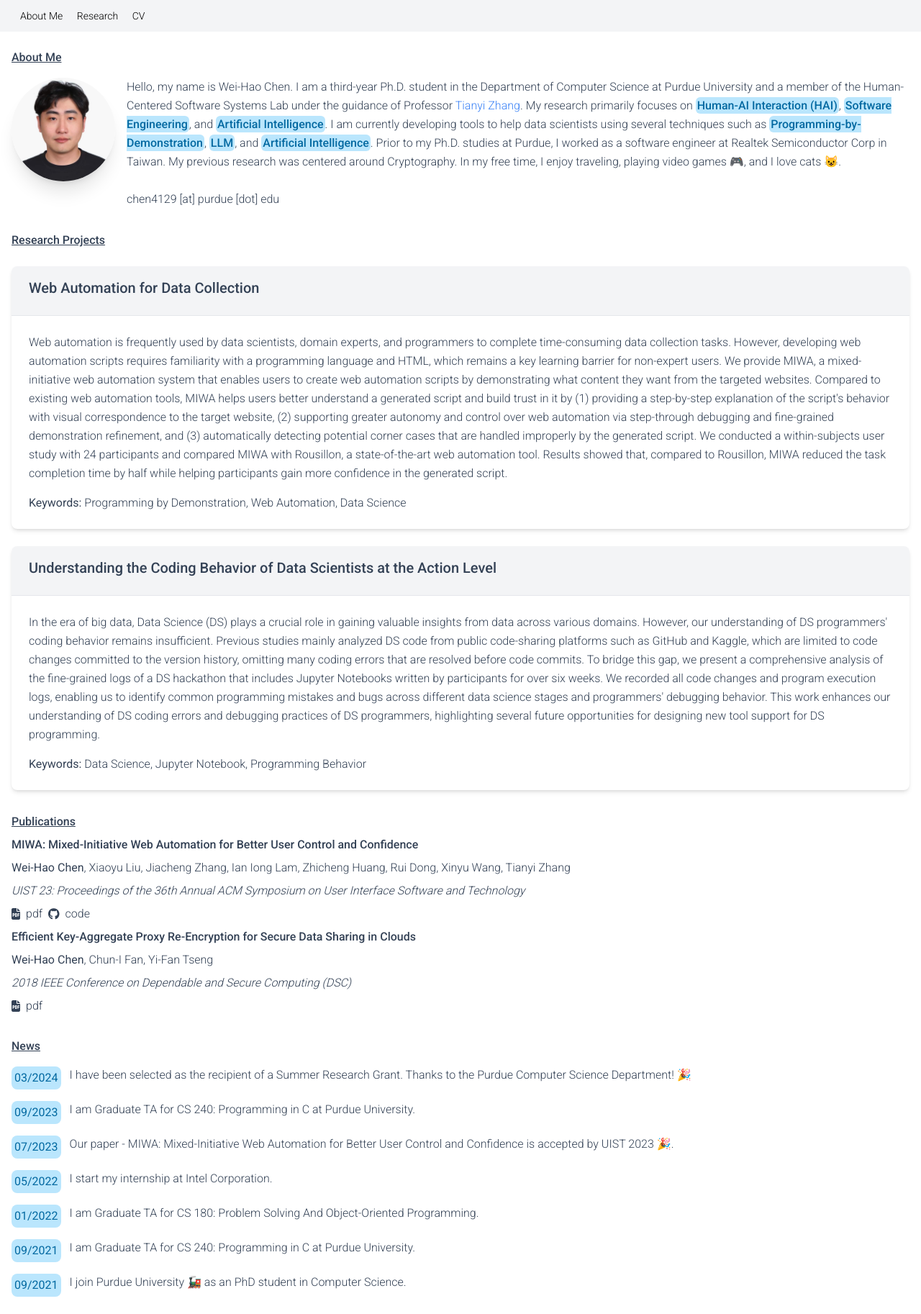
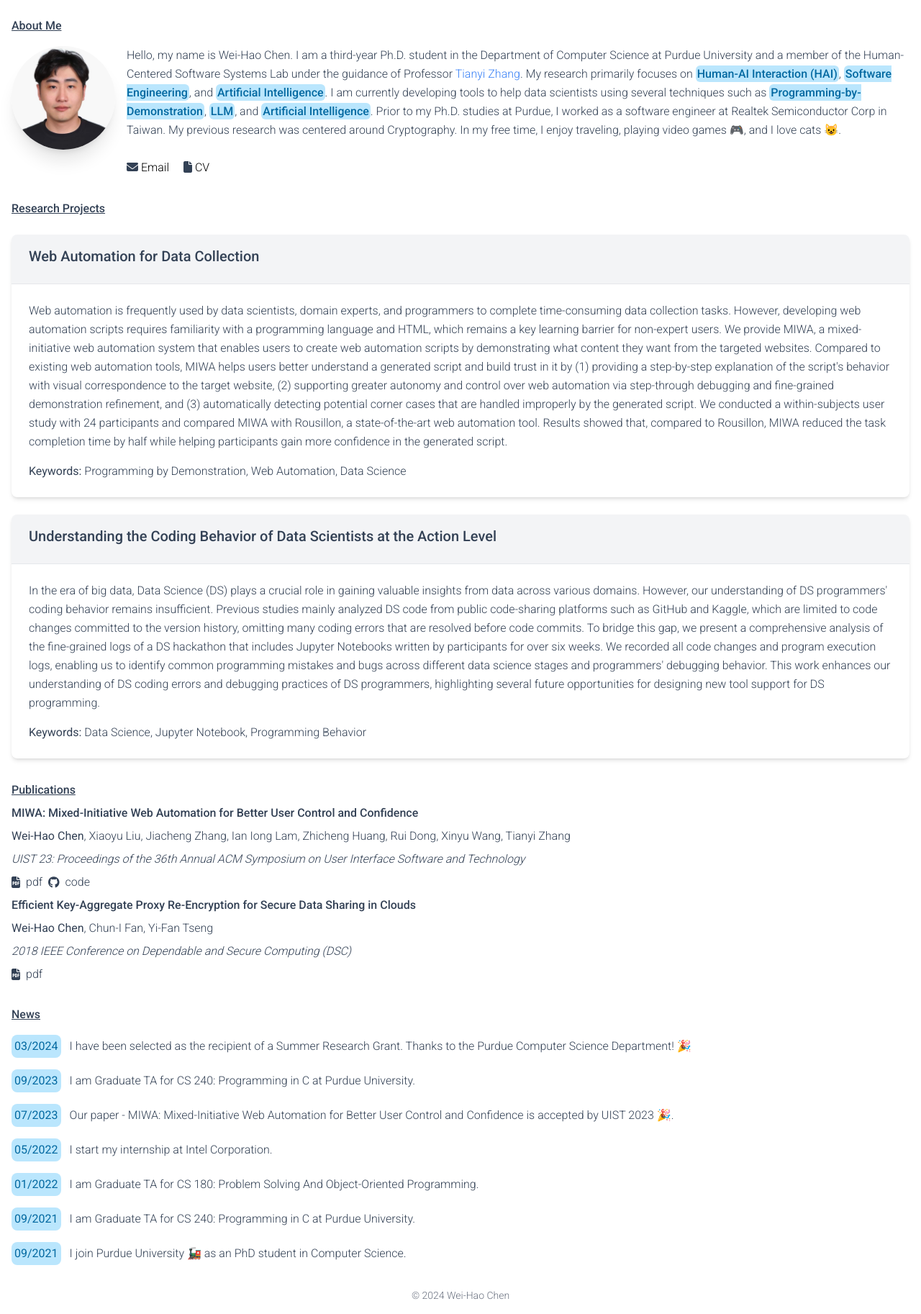
Before and after one commit to ferranschen/site, a plain HTML site: page index.html in a window 1280 px wide. Shown: the whole page at 72% size. Drawn offline with nearby package versions, Linux system fonts and the light colour scheme.

Commit message:
update index.html

```diff
--- a/index.html
+++ b/index.html
@@ -24,33 +24,7 @@
 
 <body class="text-slate-700">
   <!-- Navigation Bar -->
-  <nav class="flex items-center justify-between flex-wrap bg-gray-100 p-3">
-    <div class="container mx-auto px-4">
-    <div class="block lg:hidden">
-      <button class="flex items-center px-3 py-2 border rounded text-black border-black" id="menuButton">
-        <svg class="fill-current h-3 w-3" viewBox="0 0 20 20" xmlns="http://www.w3.org/2000/svg">
-          <title>Menu</title>
-          <path d="M0 3h20v2H0V3zm0 6h20v2H0V9zm0 6h20v2H0v-2z" />
-        </svg>
-      </button>
-    </div>
-    <div class="w-full block flex-grow lg:flex lg:items-center lg:w-auto hidden" id="menu">
-      <div class="text-sm lg:flex-grow">
-        <a href="#about" class="block mt-4 lg:inline-block lg:mt-0 text-black mr-4 hover:underline hover:font-medium hover:text-sky-600">
 
-          About Me
-        </a>
-        <a href="#research" class="block mt-4 lg:inline-block lg:mt-0 text-black mr-4 hover:underline hover:font-medium hover:text-sky-600">
-          Research
-        </a>
-        <a href="https://app.box.com/s/8xyr0jk1n5j53lqp9xo159qu2ip7t6wy"
-          class="block mt-4 lg:inline-block lg:mt-0 text-black mr-4 hover:underline hover:font-medium hover:text-sky-600">
-          CV
-        </a>
-      </div>
-    </div>
-    </div>
-  </nav>
 
   <!-- About Section -->
   <section id="about" class="container mx-auto px-4 mt-6">
@@ -75,7 +49,15 @@
         In my free time, I enjoy traveling, playing video games 🎮, and I love cats 😺.
         <br>
         <br>
-        chen4129 [at] purdue [dot] edu
+        <i class="fa-solid fa-envelope"></i><span class="ml-1"><a href="mailto:chen4129@purdue.edu"
+          class="block mt-4 lg:inline-block lg:mt-0 text-black mr-4 hover:underline hover:font-medium hover:text-sky-600">
+          Email
+        </a></span>
+        <i class="fa-solid fa-file"></i><span class="ml-1"><a href="https://app.box.com/s/8xyr0jk1n5j53lqp9xo159qu2ip7t6wy"
+          class="block mt-4 lg:inline-block lg:mt-0 text-black mr-4 hover:underline hover:font-medium hover:text-sky-600">
+          CV
+        </a></span>
+
       </p>
 
 
@@ -171,10 +153,10 @@
       <div class="italic mb-2">UIST 23: Proceedings of the 36th Annual ACM Symposium on User Interface Software and
         Technology</div>
       <div class="flex space-x-2">
-        <a href="MIWA.pdf" class="flex items-center">
+        <a href="MIWA.pdf" class="flex items-center hover:underline hover:font-medium hover:text-sky-600">
           <i class="fa-solid fa-file-pdf"></i><span class="ml-2">pdf</span>
         </a>
-        <a href="https://github.com/ferranschen/MIWA" class="flex items-center">
+        <a href="https://github.com/ferranschen/MIWA" class="flex items-center hover:underline hover:font-medium hover:text-sky-600">
           <i class="fa-brands fa-github"></i><span class="ml-2">code</span>
         </a>
       </div>
@@ -184,7 +166,7 @@
       <div class="mb-2"><strong>Wei-Hao Chen</strong>, Chun-I Fan, Yi-Fan Tseng</div>
       <div class="italic mb-2">2018 IEEE Conference on Dependable and Secure Computing (DSC)</div>
       <div class="flex space-x-2">
-        <a href="EFF.pdf" class="flex items-center">
+        <a href="EFF.pdf" class="flex items-center hover:underline hover:font-medium hover:text-sky-600">
           <i class="fa-solid fa-file-pdf"></i><span class="ml-2">pdf</span>
         </a>
       </div>
@@ -197,41 +179,45 @@
     News
     </h2>
     <div class="space-y-4">
-      <div class="flex items-start space-x-3">
+      <div class="flex items-start space-x-2">
         <div class="bg-sky-200 p-1 rounded-lg text-sky-700 font-normal">03/2024</div>
-        <div>I have been selected as the recipient of a Summer Research Grant. Thanks to the Purdue Computer Science Department! 🎉</div>
+        <div class="p-1">I have been selected as the recipient of a Summer Research Grant. Thanks to the Purdue Computer Science Department! 🎉</div>
       </div>
 
-      <div class="flex items-start space-x-3">
+      <div class="flex items-start space-x-2">
         <div class="bg-sky-200 p-1 rounded-lg text-sky-700 font-normal">09/2023</div>
-        <div>I am Graduate TA for CS 240: Programming in C at Purdue University.</div>
+        <div class="p-1">I am Graduate TA for CS 240: Programming in C at Purdue University.</div>
       </div>
 
-      <div class="flex items-start space-x-3">
+      <div class="flex items-start space-x-2">
         <div class="bg-sky-200 p-1 rounded-lg text-sky-700 font-normal">07/2023</div>
-        <div>Our paper - MIWA: Mixed-Initiative Web Automation for Better User Control and Confidence is accepted by
+        <div class="p-1">Our paper - MIWA: Mixed-Initiative Web Automation for Better User Control and Confidence is accepted by
           UIST
           2023 🎉.</div>
       </div>
-      <div class="flex items-start space-x-3">
+      <div class="flex items-start space-x-2">
         <div class="bg-sky-200 p-1 rounded-lg text-sky-700 font-normal">05/2022</div>
-        <div>I start my internship at Intel Corporation.</div>
+        <div class="p-1">I start my internship at Intel Corporation.</div>
       </div>
-      <div class="flex items-start space-x-3">
+      <div class="flex items-start space-x-2">
         <div class="bg-sky-200 p-1 rounded-lg text-sky-700 font-normal">01/2022</div>
-        <div>I am Graduate TA for CS 180: Problem Solving And Object-Oriented Programming.</div>
+        <div class="p-1">I am Graduate TA for CS 180: Problem Solving And Object-Oriented Programming.</div>
       </div>
-      <div class="flex items-start space-x-3">
+      <div class="flex items-start space-x-2">
         <div class="bg-sky-200 p-1 rounded-lg text-sky-700 font-normal">09/2021</div>
-        <div>I am Graduate TA for CS 240: Programming in C at Purdue University.</div>
+        <div class="p-1">I am Graduate TA for CS 240: Programming in C at Purdue University.</div>
       </div>
-      <div class="flex items-start space-x-3">
+      <div class="flex items-start space-x-2">
         <div class="bg-sky-200 p-1 rounded-lg text-sky-700 font-normal">09/2021</div>
-        <div>I join Purdue University 🚂 as an PhD student in Computer Science.</div>
+        <div class="p-1">I join Purdue University 🚂 as an PhD student in Computer Science.</div>
       </div>
     </div>
   </section>
-
+  <!-- footer -->
+  <footer class="container mx-auto px-4 mt-8">
+    <div class="text-center text-sm text-gray-500">
+      &copy; 2024 Wei-Hao Chen
+    </div>
 
 
 </body>
```
